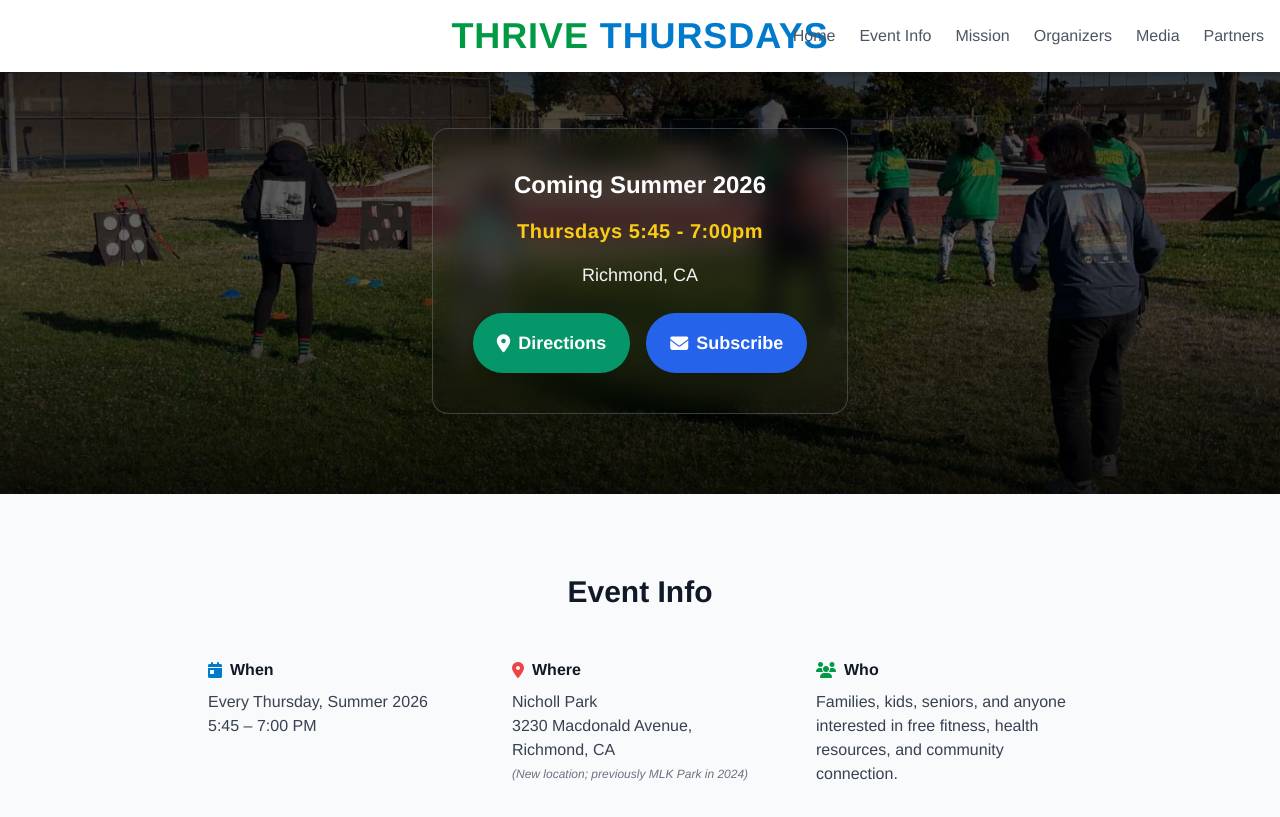
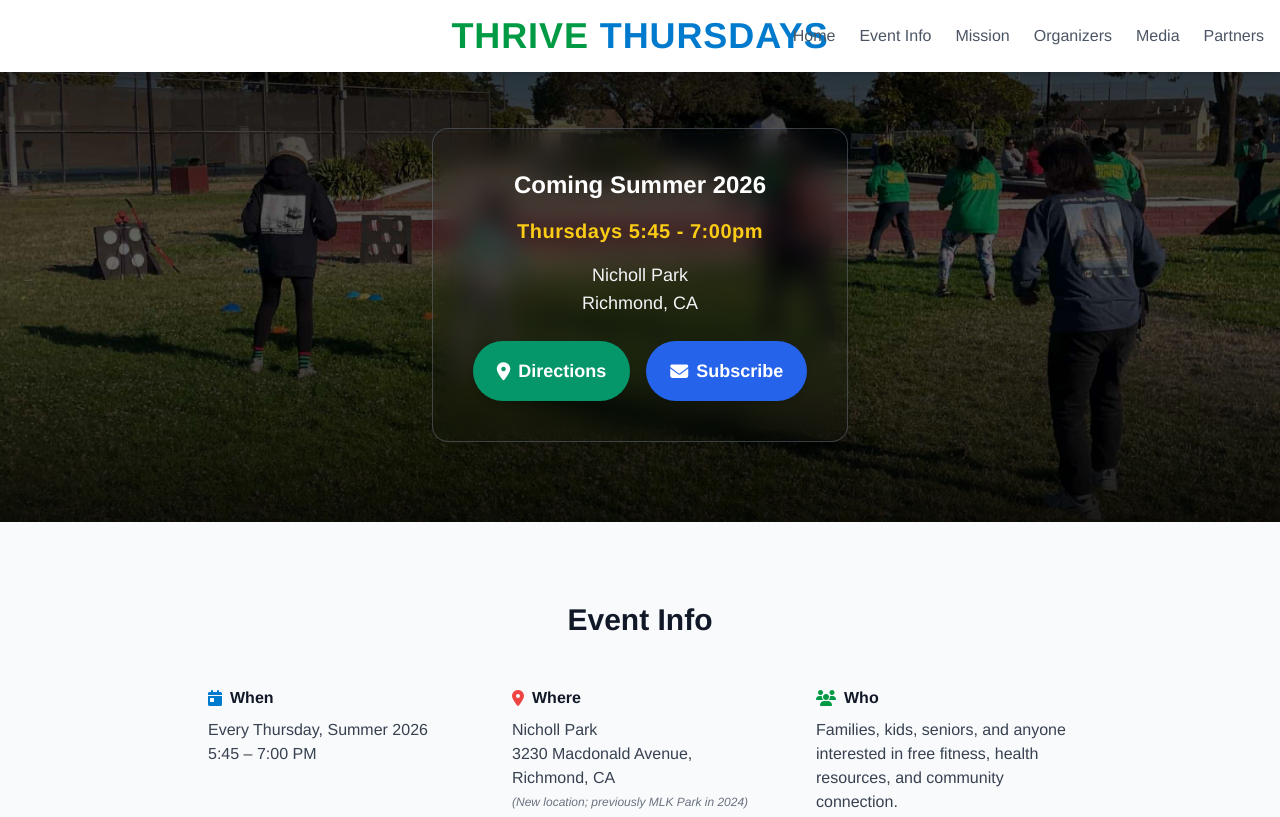
Before and after one commit to chrisgioia64/thrive-thursdays, a plain HTML site: page index.html in a window 1280 px wide. Shown: the top 817 px of the page. Drawn offline with nearby package versions, Linux system fonts and the light colour scheme.

Commit message:
add nicholl park

```diff
--- a/index.html
+++ b/index.html
@@ -120,7 +120,7 @@
                 </p>
 
                 <p class="text-lg md:text-lg font-medium mb-6 text-gray-100 px-0">
-                    Richmond, CA
+                    Nicholl Park<br>Richmond, CA
                 </p>
 
 
```
